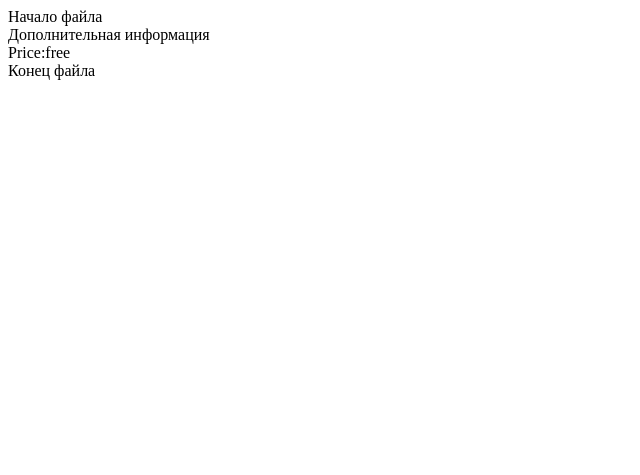
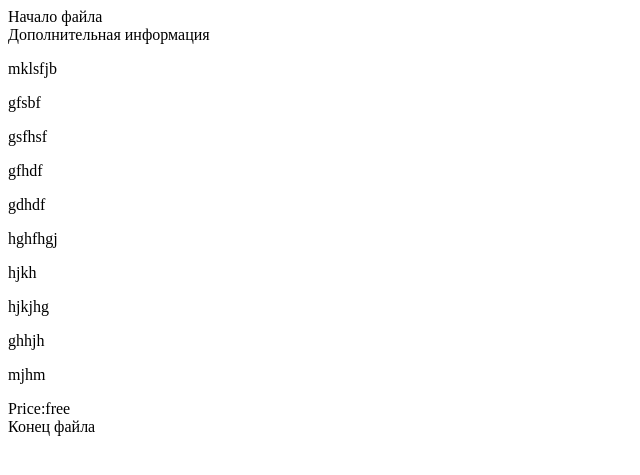
Before and after one commit to Maratik05/flask_proj, a Flask app: page /page/ in a window 1280 px wide. Shown: the top 475 px of the page, without its empty margins (0-640 px from the left). Run offline with Flask 3, Linux system fonts and the light colour scheme.

Commit message:
edit price.html

```diff
--- a/templates/price.html
+++ b/templates/price.html
@@ -6,6 +6,17 @@
     <title>Document</title>
 </head>
 <body>
+    <p>mklsfjb</p>
+    <p>gfsbf</p>
+    <p>gsfhsf</p>
+    <p>gfhdf</p>
+    <p>gdhdf</p>
+    <p>hghfhgj</p>
+    <p>hjkh</p>
+    <p>hjkjhg</p>
+    <p>ghhjh</p>
+    <p>mjhm</p>
     <div>Price:free</div>
+
 </body>
 </html>
```
